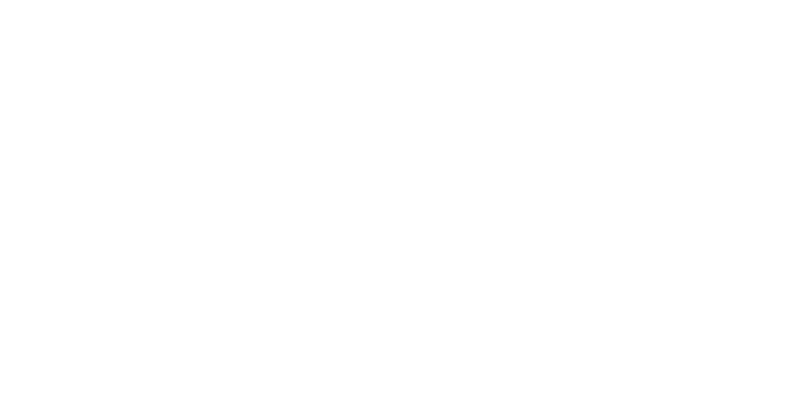
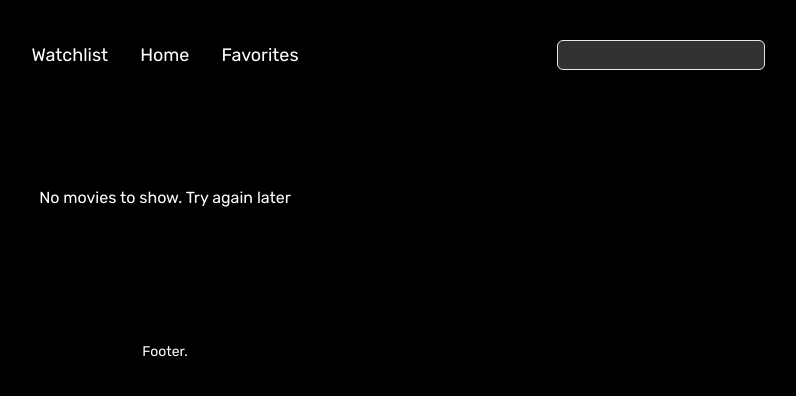
Before and after one commit to David-Miculit/movie-app, a React (Vite) app in the folder movies-app/: page /liked-stuff in a window 1280 px wide. Shown: the top 396 px of the page, without its empty margins (475-1271 px from the left). Built offline with nearby package versions, Linux system fonts and the light colour scheme.

Commit message:
feat: new Favorites page and refactoring MoviesCarousel logic

```diff
--- a/movies-app/index.html
+++ b/movies-app/index.html
@@ -6,7 +6,7 @@
     <meta name="viewport" content="width=device-width, initial-scale=1.0" />
     <title>React Essentials</title>
   </head>
-  <body>
+  <body style="background: black">
     <div id="root"></div>
     <script type="module" src="/src/index.jsx"></script>
   </body>
--- a/movies-app/src/App.jsx
+++ b/movies-app/src/App.jsx
@@ -2,16 +2,16 @@
 import { Suspense, lazy } from "react";
 import Spinner from "./components/LoadingSpinner";
 
-const Home = lazy(() => import("./pages/Home"));
-const Favorites = lazy(() => import("./pages/Favorites"));
+const HomePage = lazy(() => import("./pages/HomePage"));
+const FavoritesPage = lazy(() => import("./pages/FavoritesPage"));
 
 export default function App() {
   return (
     <BrowserRouter>
       <Suspense fallback={<Spinner />}>
         <Routes>
-          <Route path="/" element={<Home />} />
-          <Route path="/liked-stuff" element={<Favorites />} />
+          <Route path="/" element={<HomePage />} />
+          <Route path="/liked-stuff" element={<FavoritesPage />} />
         </Routes>
       </Suspense>
     </BrowserRouter>
--- a/movies-app/src/components/MainHeader.jsx
+++ b/movies-app/src/components/MainHeader.jsx
@@ -1,17 +1,27 @@
 import SearchBar from "./SearchBar"
+import { useNavigate } from "react-router-dom"
 
 function MiddleHeaderButtons() {
+  const navigate = useNavigate();
+
+  const items = [
+    { label: "Watchlist", path: "/watchlist" },
+    { label: "Home", path: "/" },
+    { label: "Favorites", path: "/liked-stuff" }
+  ]
+
   return (
     <div className="flex gap-8 items-center group">
-      {["Watchlist", "Home", "Favorites"].map((item) => (
+      {items.map(({ label, path }) => (
         <nav
-          key={item}
+          key={label}
+          onClick={() => navigate(path)}
           className="text-white cursor-pointer text-lg
                      transition-all duration-200 ease-out
                      group-hover:opacity-60 group-hover:scale-100
                      hover:!opacity-100 hover:!scale-150"
         >
-          {item}
+          {label}
         </nav>
       ))}
     </div>
--- a/movies-app/src/components/MovieCard.jsx
+++ b/movies-app/src/components/MovieCard.jsx
@@ -1,5 +1,5 @@
 export function MovieCard({movie, favorites, toggleFavorite}) {
-    const isFavorite = favorites.includes(movie.id)
+    const isFavorite = favorites.some(favs => favs.id === movie.id)
     const star = isFavorite ? '★' : '☆'
 
     return (
@@ -11,7 +11,7 @@
             />
             <h3 className="mt-2 font-medium text-xl">{movie.title}</h3>
             <div className="container flex flex-row gap-2">
-                <button onClick={() => toggleFavorite(movie.id)} className="text-green-800 p-2 w-6 h-6 flex items-center justify-center rounded-full">
+                <button onClick={() => toggleFavorite(movie)} className="text-green-800 p-2 w-6 h-6 flex items-center justify-center rounded-full">
                     {star}
                 </button>
                 <p className="text-zinc-400">Genre: {movie.genre}</p>
--- a/movies-app/src/components/MoviesCarousel.jsx
+++ b/movies-app/src/components/MoviesCarousel.jsx
@@ -1,4 +1,6 @@
 import { MovieCard } from "./MovieCard"
+import { getFavorites, saveFavorites } from "../scripts/Favorites"
+import { useState, useRef } from "react"
 
 const scrollNext = (carouselRef) => {
   if (carouselRef.current) {
@@ -13,9 +15,29 @@
   }
 }
 
-export default function MoviesCarousel({movies, category, favorites, toggleFavorite, carouselRef}) {
+export default function MoviesCarousel({movies, category}) {
   const shownCategory = category ? category.charAt(0).toUpperCase() + category.slice(1): ''
+  const carouselRef = useRef(null)
+  const [favorites, setFavorites] = useState(() => getFavorites())
 
+  const toggleFavorite = (movie) => {
+    const exists = favorites.some(f => f.id === movie.id)
+    const updated = exists ? favorites.filter(f => f.id !== movie.id) : [...favorites, movie]
+
+    setFavorites(updated)
+    saveFavorites(updated)
+  }
+
+  const categoryList = category ? movies.filter(movie => movie.genre === category): movies
+  console.log(`${category ?? "searched"} media: \n`, categoryList);
+
+  if(categoryList.length == 0){
+    return (
+      <div className="flex justify-center p-9">
+        <p className="text-white">No movies to show. Try again later</p>
+      </div>
+    )
+  } else {
     return (
       <div>
         <h2 className="text-white text-2xl font-medium mb-2 px-2">
@@ -41,3 +63,4 @@
       </div>
     )
   }
+}
--- a/movies-app/src/components/MoviesRender.jsx
+++ /dev/null
@@ -1,35 +0,0 @@
-import { useState } from "react";
-import { useRef } from "react";
-import MoviesCarousel from "./MoviesCarousel";
-import { getFavorites, saveFavorites } from "../scripts/Favorites"
-
-export default function MovieList({movies, category}) {
-  const carouselRef = useRef(null)
-  const [favorites, setFavorites] = useState(() => getFavorites())
-
-  const toggleFavorite = (movieId) => {
-    let updated;
-
-    if (favorites.includes(movieId)) {
-      updated = favorites.filter(id => id !== movieId)
-    } else {
-      updated = [...favorites, movieId]
-    }
-
-    setFavorites(updated)
-    saveFavorites(updated)
-  }
-
-  const categoryList = category ? movies.filter(movie => movie.genre === category): movies
-  console.log(`${category ?? "searched"} media: \n`, categoryList);
-
-  if(categoryList.length == 0){
-    return (
-      <div className="flex justify-center p-9">
-        <p className="text-white">No movies to show. Try again later</p>
-      </div>
-    )
-  } else {
-    return (<MoviesCarousel movies={categoryList} category={category} favorites={favorites} toggleFavorite={toggleFavorite} carouselRef={carouselRef}/>)
-    }
-}
--- a/movies-app/src/pages/Favorites.jsx
+++ /dev/null
@@ -1,3 +0,0 @@
-export default function Favorites() {
-
-}
--- /dev/null
+++ b/movies-app/src/pages/FavoritesPage.jsx
@@ -0,0 +1,58 @@
+import MainHeroSection from "../components/MainHeroSection";
+import { useEffect, useState } from "react";
+import Spinner from "../components/LoadingSpinner"
+import { getFavorites } from "../scripts/Favorites";
+import MainHeader from "../components/MainHeader";
+import MoviesCarousel from "../components/MoviesCarousel";
+
+export default function FavoritesPage() {
+  const [favoriteMedia, setFavoriteMedia] = useState()
+  console.log(`favorite media:`, favoriteMedia)
+  const [isLoading, setIsLoading] = useState(true)
+  const [searchQuery, setSearchQuery] = useState("")
+
+  const isSearching = searchQuery.trim().length > 0
+  const searchedMovies = isSearching ? favoriteMedia.filter(movie => movie.title.toLowerCase().includes(searchQuery.toLowerCase())): favoriteMedia
+
+  useEffect(() => {
+    setFavoriteMedia(getFavorites())
+    setIsLoading(false)
+  }, [])
+
+  if (isLoading) {
+    return (
+      <div className="min-h-screen flex items-center justify-center bg-black">
+        <Spinner />
+      </div>
+    )
+  }
+
+  return (
+    <div className="min-h-screen flex flex-col bg-black font-rubik gap-10">
+      <MainHeader searchQuery={searchQuery} setSearchQuery={setSearchQuery}/>
+
+      <main className="relative bg-black">
+          {isSearching ? (
+            <>
+            <div className="container mx-auto flex flex-col">
+              <h2 className="text-white text-2xl font-medium px-2">
+                Search results for: “{searchQuery}”
+              </h2>
+              <MoviesCarousel movies={searchedMovies} />
+            </div>
+            </>
+          ) : (
+            <>
+            <div className="container mx-auto flex flex-col gap-10">
+              <MoviesCarousel movies={favoriteMedia}/>
+            </div>
+            </>
+          )}
+      </main>
+
+      <footer className="mt-10 bg-transparent">
+        <p className="container mx-auto px-4 py-4 text-center text-white text-sm">Footer.</p>
+      </footer>
+    </div>
+  );
+}
--- a/movies-app/src/pages/Home.jsx
+++ b/movies-app/src/pages/HomePage.jsx
@@ -1,9 +1,9 @@
-import MovieList from "../components/MoviesRender";
 import MainHeroSection from "../components/MainHeroSection";
 import { useEffect, useState } from "react";
 import Spinner from "../components/LoadingSpinner"
+import MoviesCarousel from "../components/MoviesCarousel";
 
-export default function Home() {
+export default function HomePage() {
   const [movies, setMovies] = useState([])
   const [isLoading, setIsLoading] = useState(true)
   const [searchQuery, setSearchQuery] = useState("")
@@ -57,16 +57,16 @@
               <h2 className="text-white text-2xl font-medium px-2">
                 Search results for: “{searchQuery}”
               </h2>
-              <MovieList movies={searchedMovies} />
+              <MoviesCarousel movies={searchedMovies} />
             </div>
             </>
           ) : (
             <>
             <div className="container mx-auto flex flex-col gap-10">
-              <MovieList movies={movies} category="fantasy" />
-              <MovieList movies={movies} category="action" />
-              <MovieList movies={movies} category="drama" />
-              <MovieList movies={movies} category="horror" />
+              <MoviesCarousel movies={movies} category="fantasy" />
+              <MoviesCarousel movies={movies} category="action" />
+              <MoviesCarousel movies={movies} category="drama" />
+              <MoviesCarousel movies={movies} category="horror" />
             </div>
             </>
           )}
```
Also changed, not shown: movies-app/src/components/MainHeroSection.jsx (line endings or trailing spaces). Lines whose indentation alone changed are shown as unchanged.
